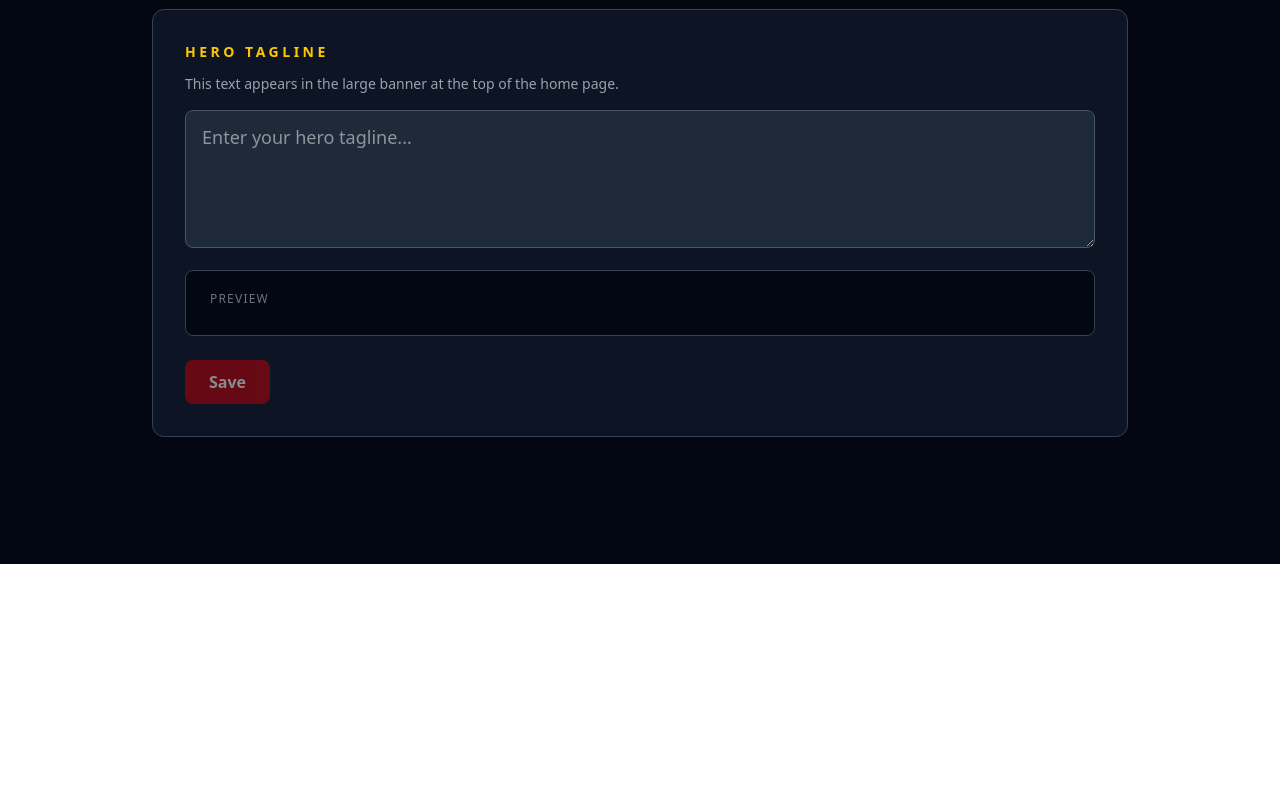
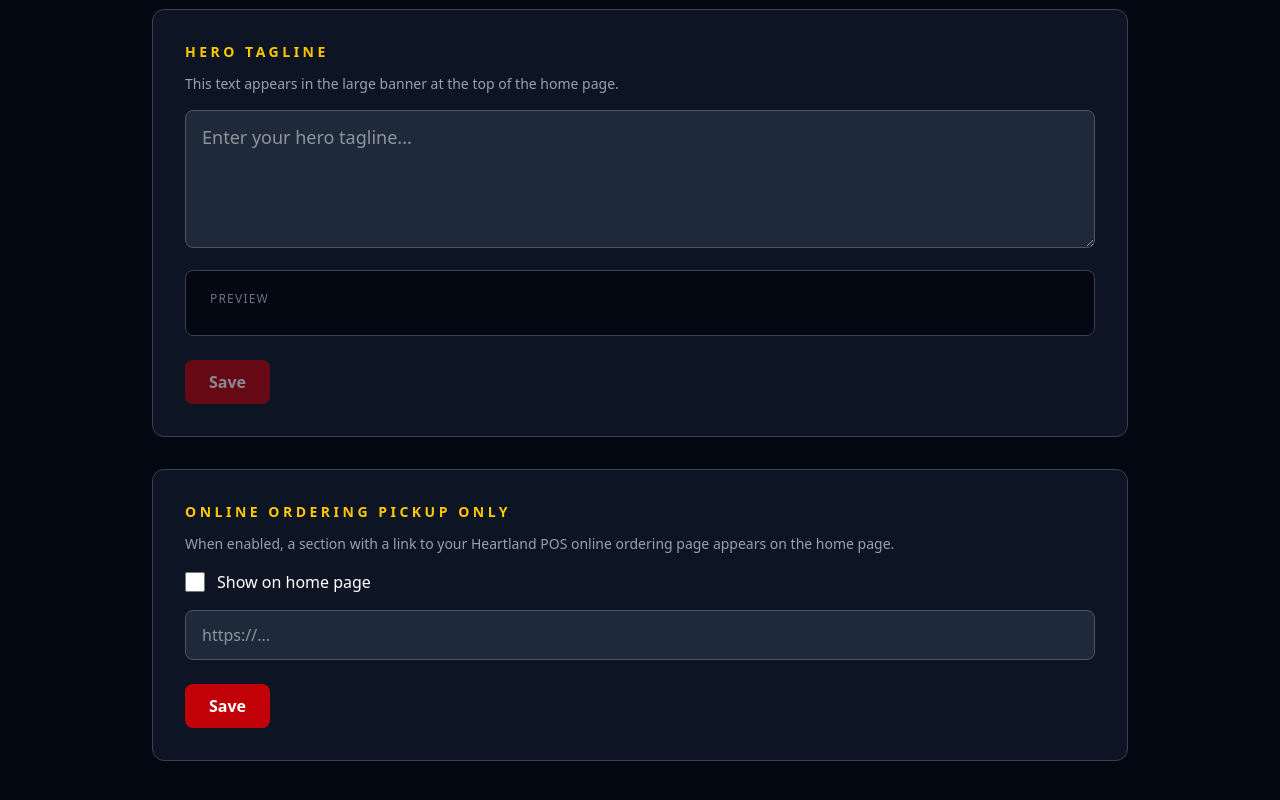
Before and after one commit to stevenjacox1/AllStar, an Angular app: page /admin/site-content in a window 1280 px wide. Shown: the part 236-1036 px from the top of the page. Before the commit the page ends 800 px from the top, so only its background shows below. Built offline with nearby package versions, Linux system fonts and the light colour scheme; no server answers.

Commit message:
add online order for pickup admin section

```diff
--- a/src/app/admin/admin-site-content/admin-site-content.html
+++ b/src/app/admin/admin-site-content/admin-site-content.html
@@ -74,5 +74,48 @@
         }
       </div>
     </div>
+
+    <div class="mt-8 rounded-xl border border-gray-700 bg-gray-900/80 p-8">
+      <label class="block text-sm font-semibold uppercase tracking-[0.25em] text-yellow-400 mb-3">
+        Online Ordering Pickup Only
+      </label>
+      <p class="text-sm text-gray-400 mb-4">
+        When enabled, a section with a link to your Heartland POS online ordering page appears on the home page.
+      </p>
+
+      <label class="flex items-center gap-3 mb-4 cursor-pointer">
+        <input type="checkbox" [(ngModel)]="orderingEnabled" name="orderingEnabled" class="h-5 w-5 accent-red-600" />
+        <span class="font-medium">Show on home page</span>
+      </label>
+
+      <input
+        type="url"
+        [(ngModel)]="orderingUrl"
+        name="orderingUrl"
+        class="w-full bg-gray-800 border border-gray-600 rounded-lg px-4 py-3 text-white focus:outline-none focus:border-red-500"
+        placeholder="https://..."
+      />
+
+      <div class="mt-6 flex items-center gap-4">
+        <button
+          type="button"
+          (click)="saveOrdering()"
+          [disabled]="orderingSaving()"
+          class="bg-red-700 hover:bg-red-600 disabled:opacity-50 text-white font-bold px-6 py-2.5 rounded-lg transition-colors"
+        >
+          {{ orderingSaving() ? 'Saving…' : 'Save' }}
+        </button>
+
+        @if (orderingStatus() === 'success') {
+          <span class="text-green-400 text-sm font-medium">✓ Saved successfully</span>
+        }
+        @if (orderingStatus() === 'invalid') {
+          <span class="text-red-400 text-sm font-medium">Enter a valid link starting with http:// or https://</span>
+        }
+        @if (orderingStatus() === 'error') {
+          <span class="text-red-400 text-sm font-medium">Failed to save. Please try again.</span>
+        }
+      </div>
+    </div>
   </main>
 </div>
--- a/src/app/admin/admin-site-content/admin-site-content.ts
+++ b/src/app/admin/admin-site-content/admin-site-content.ts
@@ -20,10 +20,36 @@ export class AdminSiteContentComponent implements OnInit {
   protected readonly saving = signal(false);
   protected readonly saveStatus = signal<'idle' | 'success' | 'error'>('idle');
 
+  protected orderingEnabled = false;
+  protected orderingUrl = '';
+  protected readonly orderingSaving = signal(false);
+  protected readonly orderingStatus = signal<'idle' | 'success' | 'error' | 'invalid'>('idle');
+
   async ngOnInit(): Promise<void> {
-    await this.siteContent.loadHeroText();
+    await Promise.all([this.siteContent.loadHeroText(), this.siteContent.loadOnlineOrdering()]);
     this.heroText = this.siteContent.heroText();
+    this.orderingEnabled = this.siteContent.onlineOrderingEnabled();
+    this.orderingUrl = this.siteContent.onlineOrderingUrl();
     this.cdr.markForCheck();
+  }
+
+  protected async saveOrdering(): Promise<void> {
+    const url = this.orderingUrl.trim();
+    if ((url || this.orderingEnabled) && !/^https?:\/\/\S+$/i.test(url)) {
+      this.orderingStatus.set('invalid');
+      return;
+    }
+    this.orderingSaving.set(true);
+    this.orderingStatus.set('idle');
+    try {
+      await this.siteContent.saveOnlineOrdering(this.orderingEnabled, url);
+      this.orderingStatus.set('success');
+      setTimeout(() => this.orderingStatus.set('idle'), 3000);
+    } catch {
+      this.orderingStatus.set('error');
+    } finally {
+      this.orderingSaving.set(false);
+    }
   }
 
   protected async save(): Promise<void> {
--- a/src/app/home/home.html
+++ b/src/app/home/home.html
@@ -208,8 +208,25 @@
     <app-daily-specials-gallery></app-daily-specials-gallery>
   </section>
 
+  @if (orderingEnabled() && orderingUrl()) {
+    <section id="online-ordering" class="py-12 px-6 bg-red-900/30">
+      <div class="mx-auto max-w-3xl text-center">
+        <h3 class="text-3xl md:text-4xl font-bold mb-3 text-yellow-400">Online Ordering</h3>
+        <p class="text-lg text-gray-300">Pickup Only</p>
+        <a
+          [href]="orderingUrl()"
+          target="_blank"
+          rel="noopener noreferrer"
+          class="mt-6 inline-block rounded-full bg-red-700 px-8 py-3 text-sm font-bold uppercase tracking-[0.2em] text-white transition hover:bg-red-600"
+        >
+          Order Online for Pickup
+        </a>
+      </div>
+    </section>
+  }
+
   <!-- Menu -->
-  <section id="menu" class="py-16 md:py-24 px-6 bg-gray-950">
+  <section id="menu"  class="py-16 md:py-24 px-6 bg-gray-950">
     <div class="mx-auto max-w-6xl text-center">
       <h3 class="text-4xl md:text-5xl font-bold mb-3 text-yellow-400">Menu</h3>
       <div class="mt-8 rounded-2xl border border-gray-700 bg-gray-950/80 p-8 shadow-2xl md:p-12">
--- a/src/app/home/home.ts
+++ b/src/app/home/home.ts
@@ -56,6 +56,8 @@ export class HomeComponent {
   private rotationTimer: ReturnType<typeof setInterval> | null = null;
 
   protected readonly heroText = this.siteContent.heroText;
+  protected readonly orderingEnabled = this.siteContent.onlineOrderingEnabled;
+  protected readonly orderingUrl = this.siteContent.onlineOrderingUrl;
 
   protected readonly menuOpen = signal(false);
   protected readonly findUsModalOpen = signal(false);
@@ -108,6 +110,7 @@ export class HomeComponent {
 
   constructor() {
     this.siteContent.loadHeroText();
+    this.siteContent.loadOnlineOrdering();
     this.loadVibeSlides();
     this.destroyRef.onDestroy(() => this.stopRotation());
   }
--- a/src/app/services/site-content.service.ts
+++ b/src/app/services/site-content.service.ts
@@ -20,6 +20,47 @@ export class SiteContentService {
     });
   }
 
+  private readonly _onlineOrderingEnabled = signal(false);
+  private readonly _onlineOrderingUrl = signal('');
+  readonly onlineOrderingEnabled = this._onlineOrderingEnabled.asReadonly();
+  readonly onlineOrderingUrl = this._onlineOrderingUrl.asReadonly();
+
+  private getValue(key: string): Promise<string> {
+    return new Promise(resolve => {
+      this.http.get<{ key: string; value: string }>(`/api/site-content/${key}`).subscribe({
+        next: res => resolve(res?.value ?? ''),
+        error: () => resolve('')
+      });
+    });
+  }
+
+  private postValue(key: string, value: string): Promise<void> {
+    return new Promise((resolve, reject) => {
+      this.http.post(`/api/site-content/${key}`, { value }).subscribe({
+        next: () => resolve(),
+        error: reject
+      });
+    });
+  }
+
+  async loadOnlineOrdering(): Promise<void> {
+    const [enabled, url] = await Promise.all([
+      this.getValue('onlineOrderingEnabled'),
+      this.getValue('onlineOrderingUrl')
+    ]);
+    this._onlineOrderingEnabled.set(enabled === 'true');
+    this._onlineOrderingUrl.set(url);
+  }
+
+  async saveOnlineOrdering(enabled: boolean, url: string): Promise<void> {
+    if (url) {
+      await this.postValue('onlineOrderingUrl', url);
+    }
+    await this.postValue('onlineOrderingEnabled', enabled ? 'true' : 'false');
+    this._onlineOrderingEnabled.set(enabled);
+    if (url) this._onlineOrderingUrl.set(url);
+  }
+
   saveHeroText(text: string): Promise<void> {
     return new Promise((resolve, reject) => {
       this.http.post<{ key: string; value: string }>('/api/site-content/heroText', { value: text }).subscribe({
```
